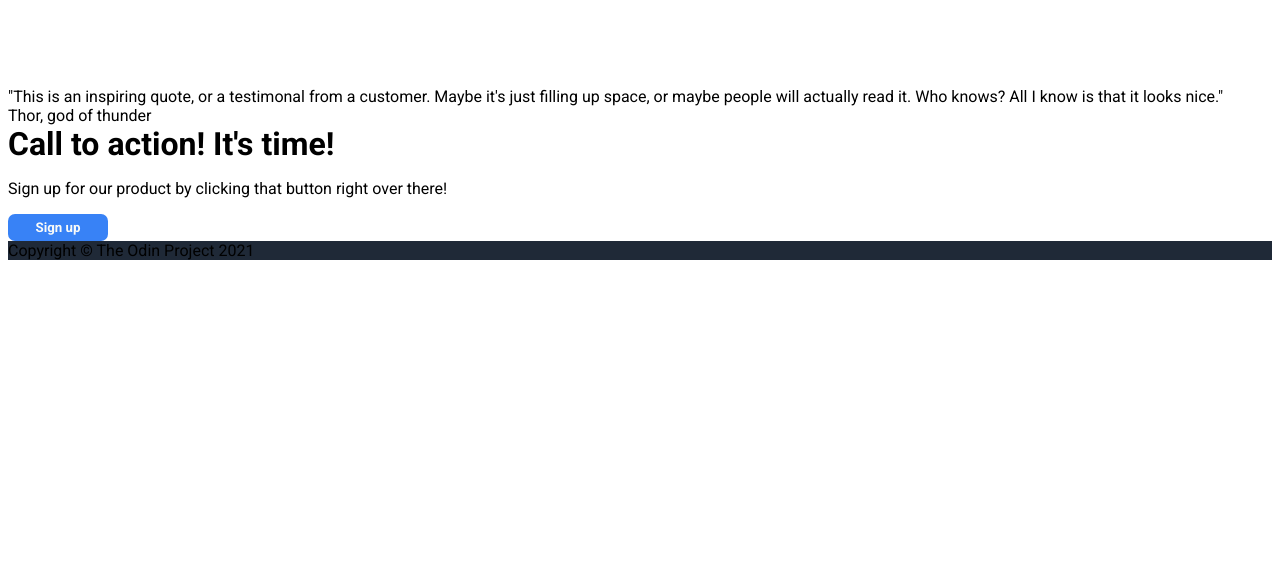
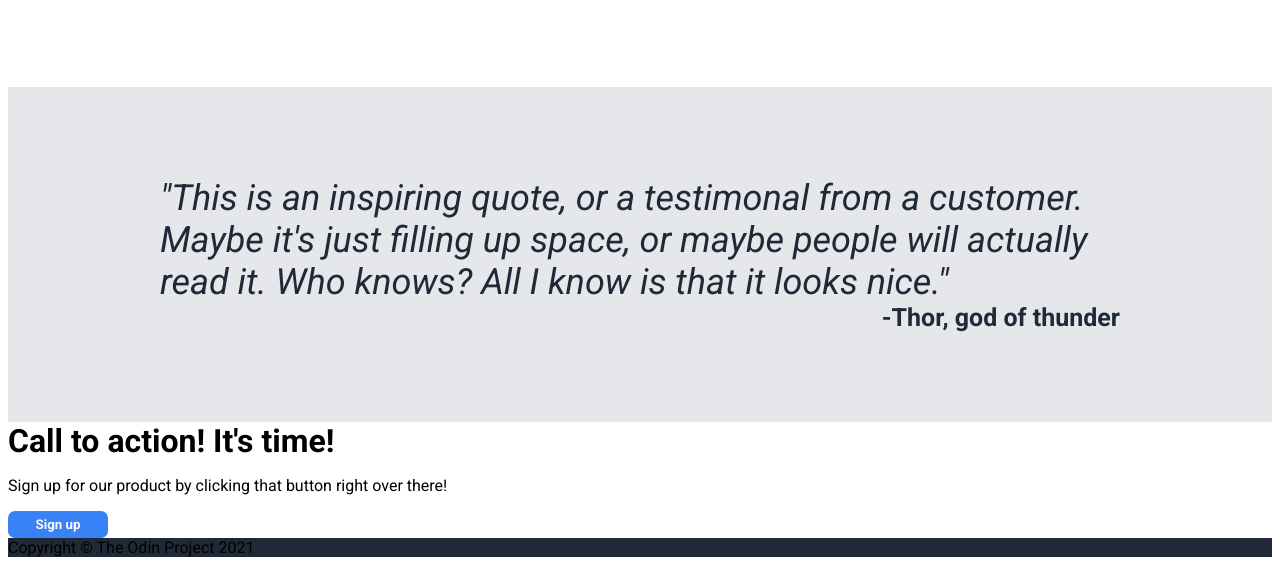
Before and after one commit to TIWIMIN/TOP-Landing-Page, a plain HTML site: page index.html in a window 1280 px wide. Shown: the part 812-1377 px from the top of the page. Before the commit the page ends 1080 px from the top, so only its background shows below. Drawn offline with Linux system fonts and the light colour scheme.

Commit message:
Draft quote section

```diff
--- a/index.html
+++ b/index.html
@@ -82,8 +82,10 @@
     </div>
 
     <div class = "quote">
-        "This is an inspiring quote, or a testimonal from a customer. Maybe it's just filling up space, or maybe people will actually read it. Who knows? All I know is that it looks nice."
-        <footer> Thor, god of thunder</footer>
+        <div class = "content">
+            "This is an inspiring quote, or a testimonal from a customer. Maybe it's just filling up space, or maybe people will actually read it. Who knows? All I know is that it looks nice."
+            <footer>-Thor, god of thunder</footer>
+        </div>
     </div>
 
     <div class = "bottom">
--- a/style.css
+++ b/style.css
@@ -46,7 +46,7 @@ h1 {
     justify-content: center;
 }
 
-.content {
+.top .content {
     display:flex;
     justify-content: center;
     align-items: center;
@@ -136,3 +136,30 @@ button {
     justify-content: center;
     gap: 50px;
 }
+
+.quote {
+    background: #E5E7EB;
+    justify-content: center;
+    display: flex;
+}
+
+.quote .content{
+    display: flex;
+    flex-direction: column;
+    align-items: center;
+    color: #1F2937;
+    font-style: italic;
+    font-weight: light;
+    font-size: 36px;
+    text-align: center;
+    text-align: left;
+    padding: 90px 120px;
+    max-width: 960px;
+}
+
+.quote footer {
+    align-self: flex-end;
+    font-style: normal;
+    font-size: 25px;
+    font-weight: bold;
+}
```
